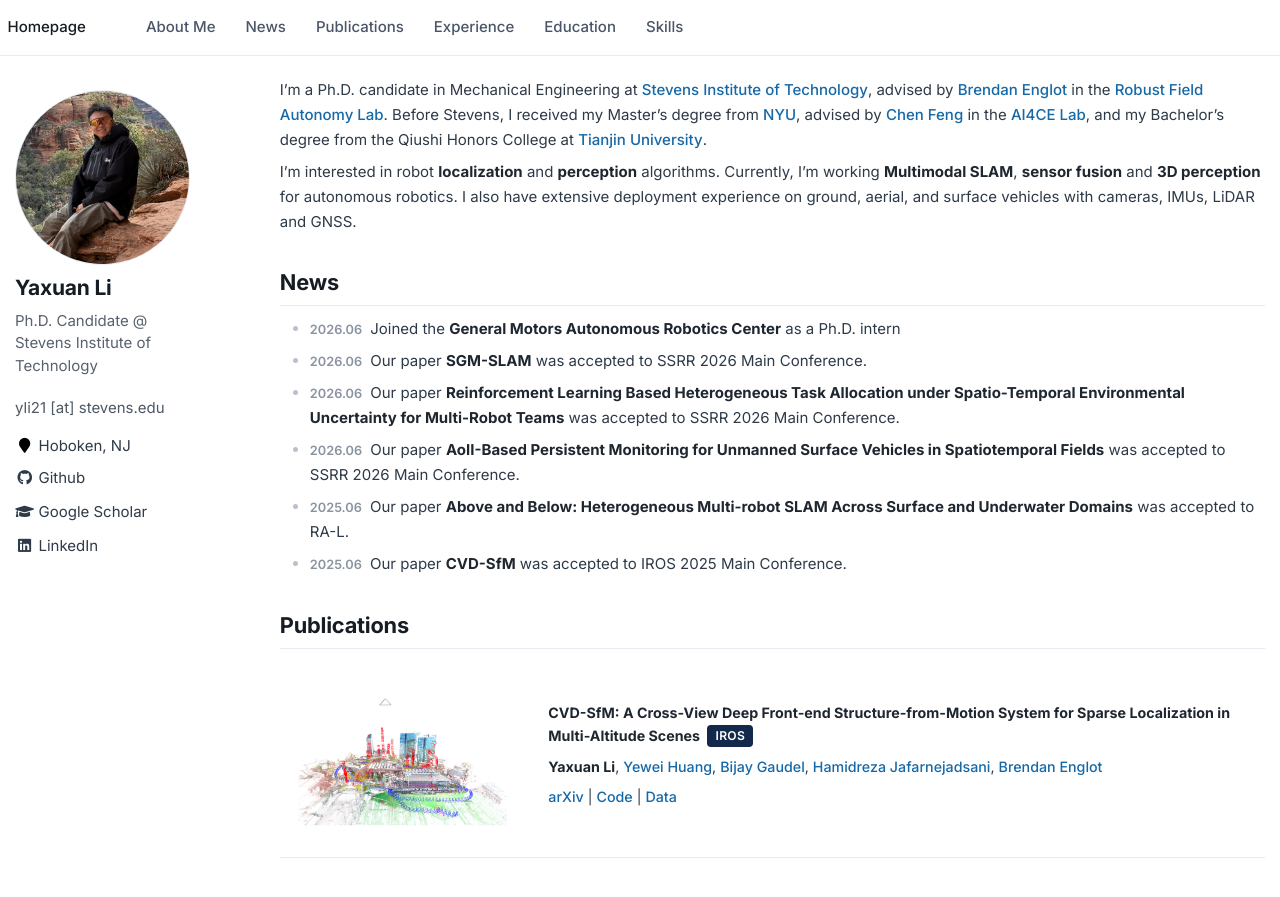
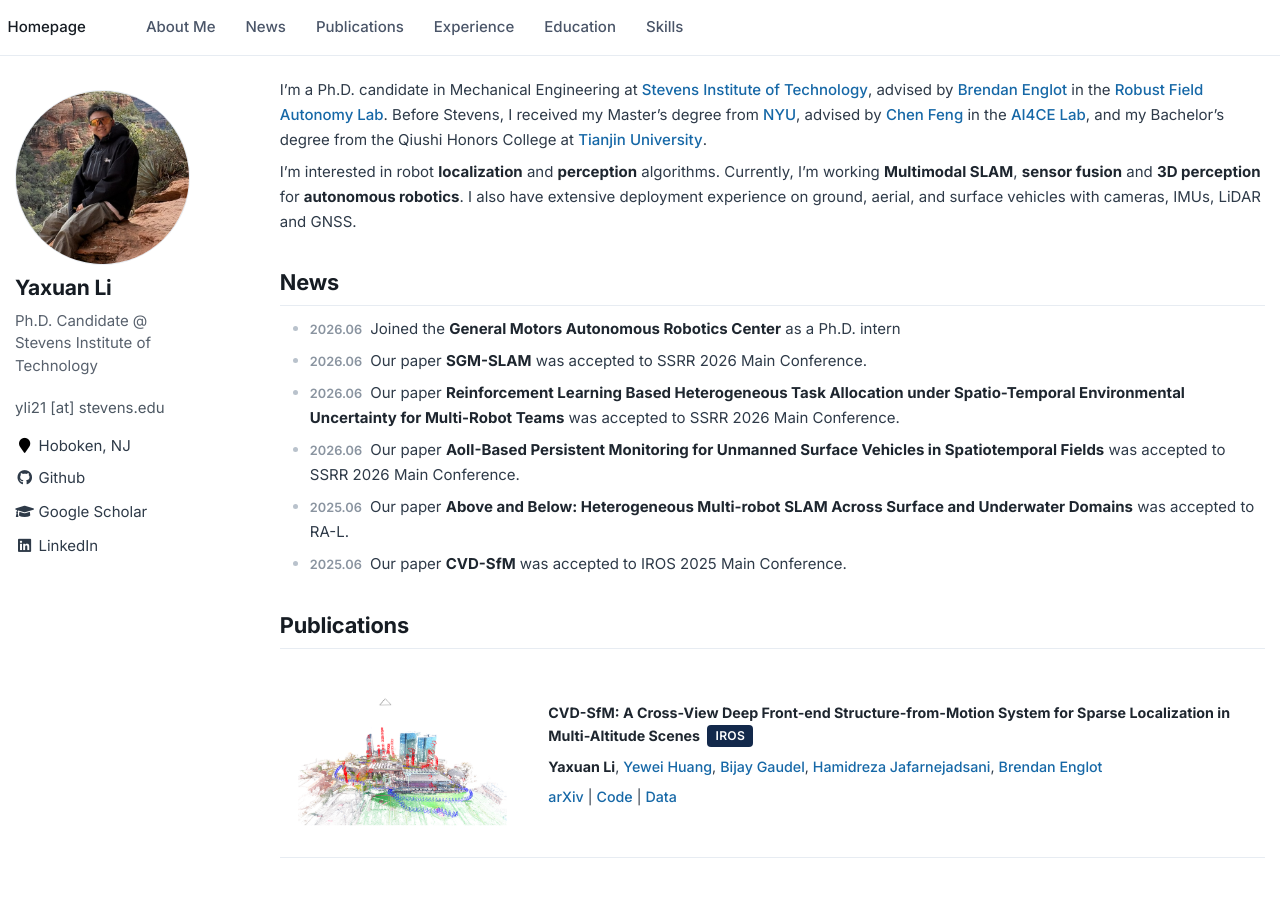
Before and after one commit to yaxlee/yaxlee.github.io, a Jekyll site: the page built from _pages/about.md, in a window 1280 px wide and 900 px high. Shown: the top 897 px of the window. Built offline with Jekyll 4.4.1, drawn with Linux system fonts in a browser that asks for light colours.

```diff
--- a/_pages/about.md
+++ b/_pages/about.md
@@ -12,7 +12,7 @@ redirect_from:
 
 I'm a Ph.D. candidate in Mechanical Engineering at [Stevens Institute of Technology](https://www.stevens.edu/), advised by [Brendan Englot](https://scholar.google.com/citations?user=Nd6tX_kAAAAJ&hl=en) in the [Robust Field Autonomy Lab](https://robustfieldautonomylab.github.io/). Before Stevens, I received my Master's degree from [NYU](https://www.nyu.edu/), advised by [Chen Feng](https://scholar.google.com/citations?user=YeG8ZM0AAAAJ&hl=en) in the [AI4CE Lab](https://ai4ce.github.io/), and my Bachelor's degree from the Qiushi Honors College at [Tianjin University](https://en.tju.edu.cn/).
 
-I'm interested in robot **localization** and **perception** algorithms. Currently, I'm working **Multimodal SLAM**, **sensor fusion** and **3D perception** for autonomous robotics. I also have extensive deployment experience on ground, aerial, and surface vehicles with cameras, IMUs, LiDAR and GNSS.
+I'm interested in robot **localization** and **perception** algorithms. Currently, I'm working **Multimodal SLAM**, **sensor fusion** and **3D perception** for **autonomous robotics**. I also have extensive deployment experience on ground, aerial, and surface vehicles with cameras, IMUs, LiDAR and GNSS.
 
 # News
 - *2026.06* Joined the **General Motors Autonomous Robotics Center** as a Ph.D. intern
```
